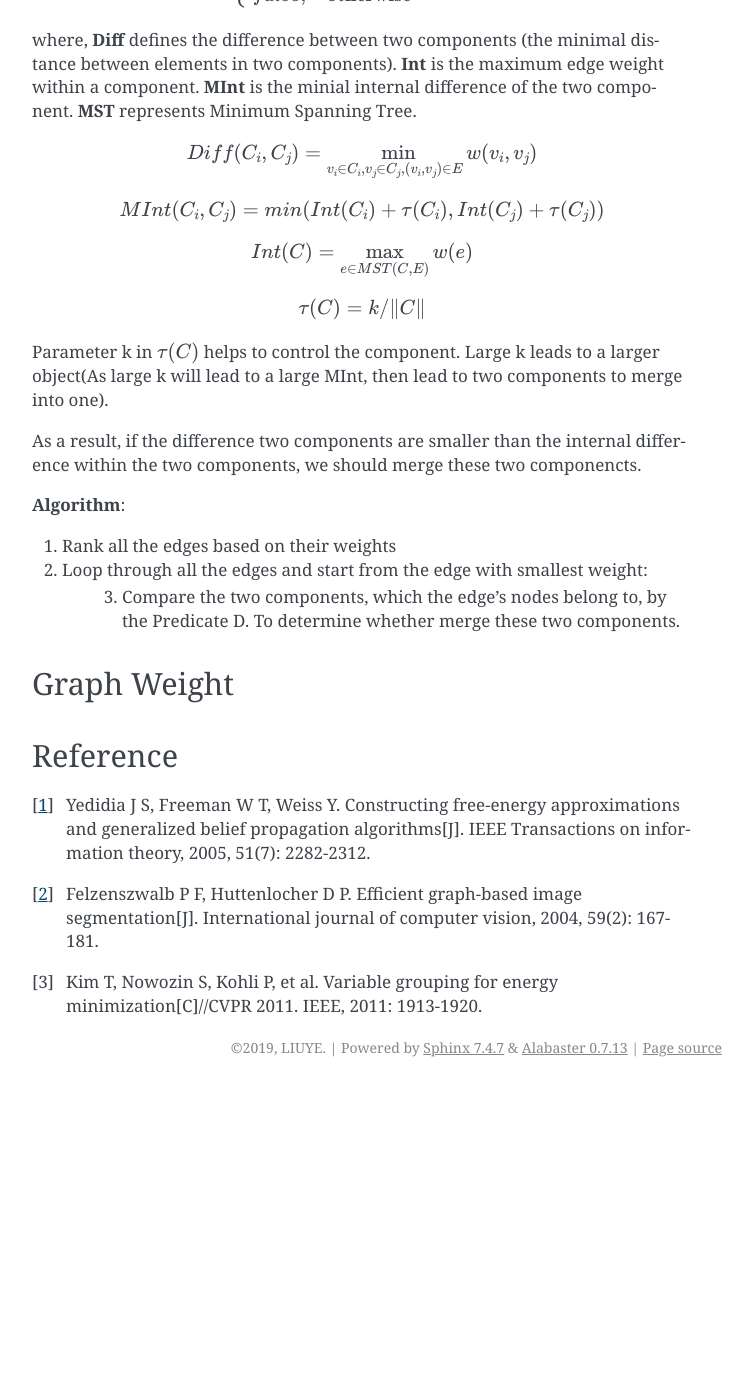
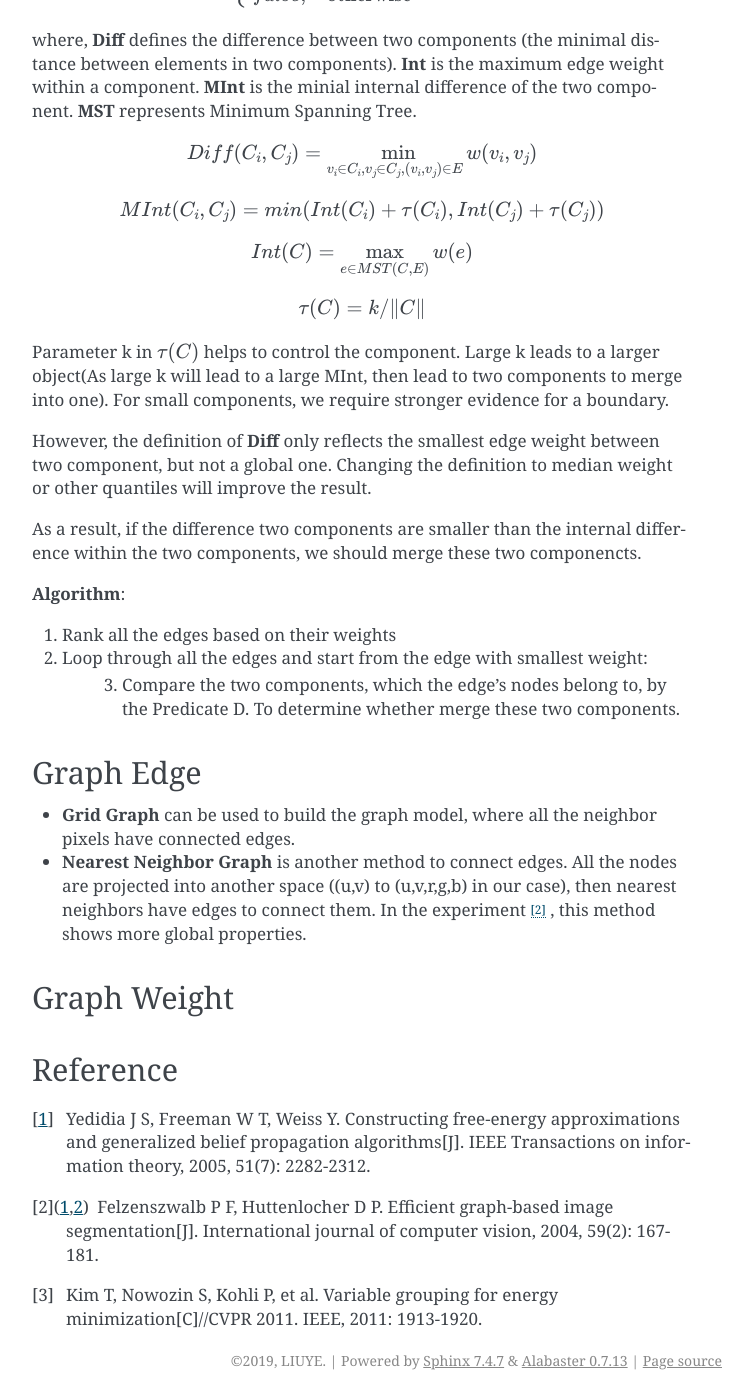
Before and after one commit to gggliuye/VIO, a Sphinx documentation site: the page built from docs/PGM.rst, in a window 1280 px wide and 1400 px high, scrolled down 930 px. Shown: the whole window, without its empty margins (388-1141 px from the left). Built offline with Sphinx 7.4.7, drawn with Linux system fonts in a browser that asks for light colours; before the commit the page ends 2017 px from its top, so only the background shows below that.

Commit message:
Update PGM.rst

```diff
--- a/docs/PGM.rst
+++ b/docs/PGM.rst
@@ -38,7 +38,9 @@ where, **Diff** defines the difference between two components (the minimal dista
 .. math::
     \tau(C) = k / \| C \|
 
-Parameter k in :math:`\tau(C)` helps to control the component. Large k leads to a larger object(As large k will lead to a large MInt, then lead to two components to merge into one).
+Parameter k in :math:`\tau(C)` helps to control the component. Large k leads to a larger object(As large k will lead to a large MInt, then lead to two components to merge into one). For small components, we require stronger evidence for a boundary.
+
+However, the definition of **Diff** only reflects the smallest edge weight between two component, but not a global one. Changing the definition to median weight or other quantiles will improve the result.
 
 As a result, if the difference two components are smaller than the internal difference within the two components, we should merge these two componencts.
 
@@ -48,10 +50,15 @@ As a result, if the difference two components are smaller than the internal diff
 2. Loop through all the edges and start from the edge with smallest weight:
     3. Compare the two components, which the edge's nodes belong to, by the Predicate D. To determine whether merge these two components.
 
-Graph Weight
+Graph Edge
 ---------------------
 
+* **Grid Graph** can be used to build the graph model, where all the neighbor pixels have connected edges.
 
+* **Nearest Neighbor Graph** is another method to connect edges. All the nodes are projected into another space ((u,v) to (u,v,r,g,b) in our case), then nearest neighbors have edges to connect them. In the experiment [2]_ , this method shows more global properties.
+
+Graph Weight
+-------------------
 
 
 Reference
```
